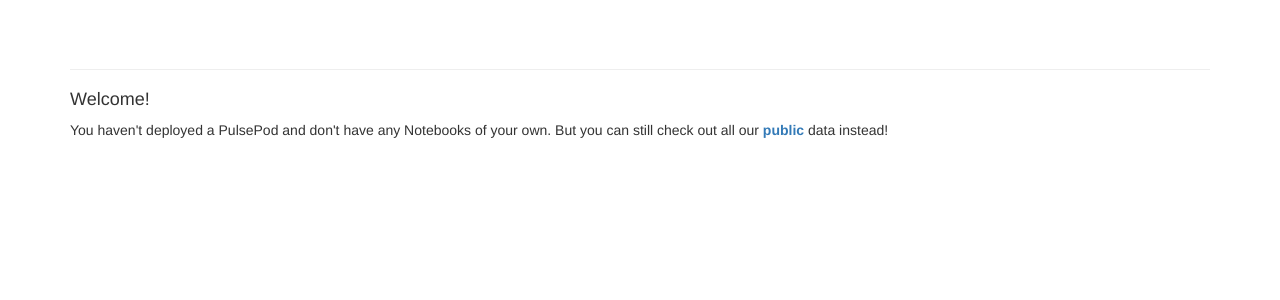
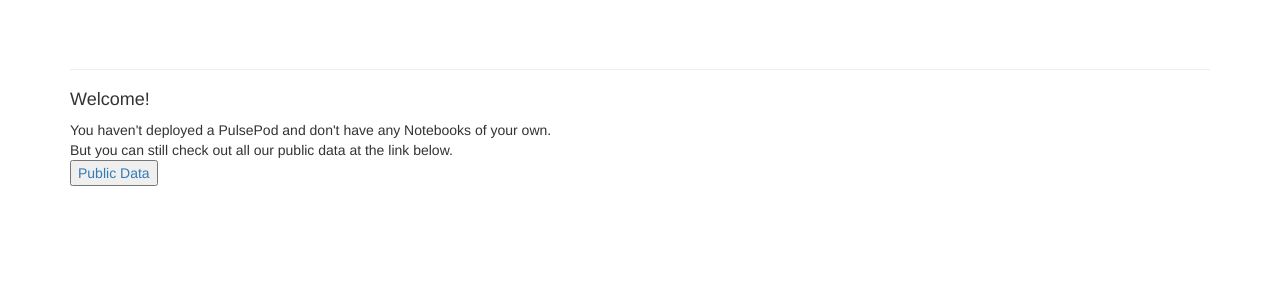
Before and after one commit to kcaylor/app, a Flask app: template app/templates/notebook_list.html in a window 1280 px wide. Shown: the part 53-353 px from the top of the page. Run offline with Flask 2, Linux system fonts and the light colour scheme; the template is opened without the code that fills it, so the values that code supplies are empty; some libraries are stand-ins or nearby versions.

Commit message:
public data button on main page

```diff
--- a/app/templates/notebook_list.html
+++ b/app/templates/notebook_list.html
@@ -44,7 +44,15 @@
 {% endfor %}
 {% else %}
 <h4> Welcome! </h4>
-You haven't deployed a PulsePod and don't have any Notebooks of your own. But you can still check out all our <strong><a href="{{ url_for('main.public') }}">public</a></strong> data instead!
+<div>You haven't deployed a PulsePod and don't have any Notebooks of your own.
+</div>
+<div>
+But you can still check out all our public data at the link below.
+<div class="notebook">
+    <a href="{{ url_for('main.public') }}">
+    <button>Public Data</button>
+    </a>
+</div>
 </div>
 {% endif %}
 </div>
```
